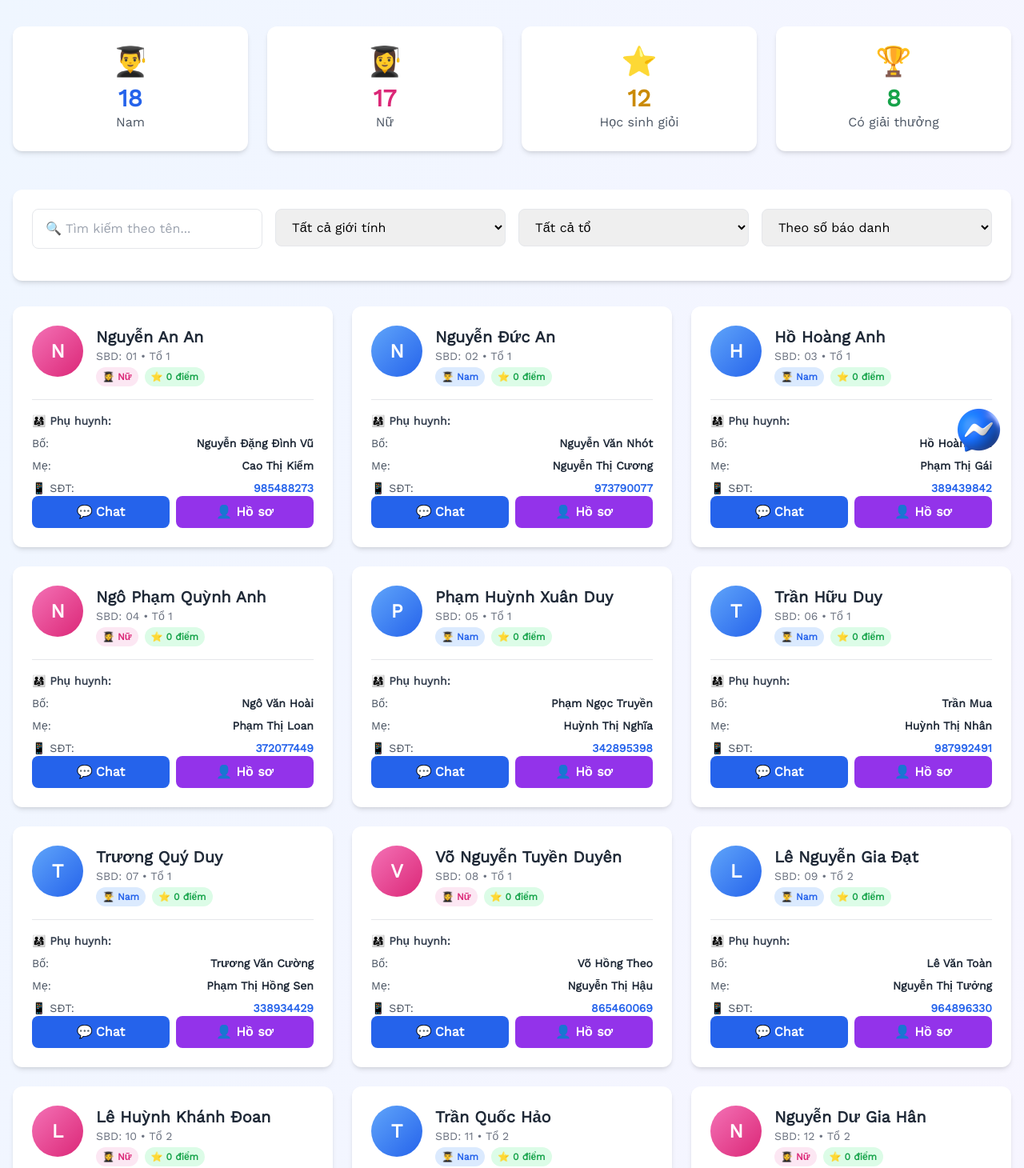
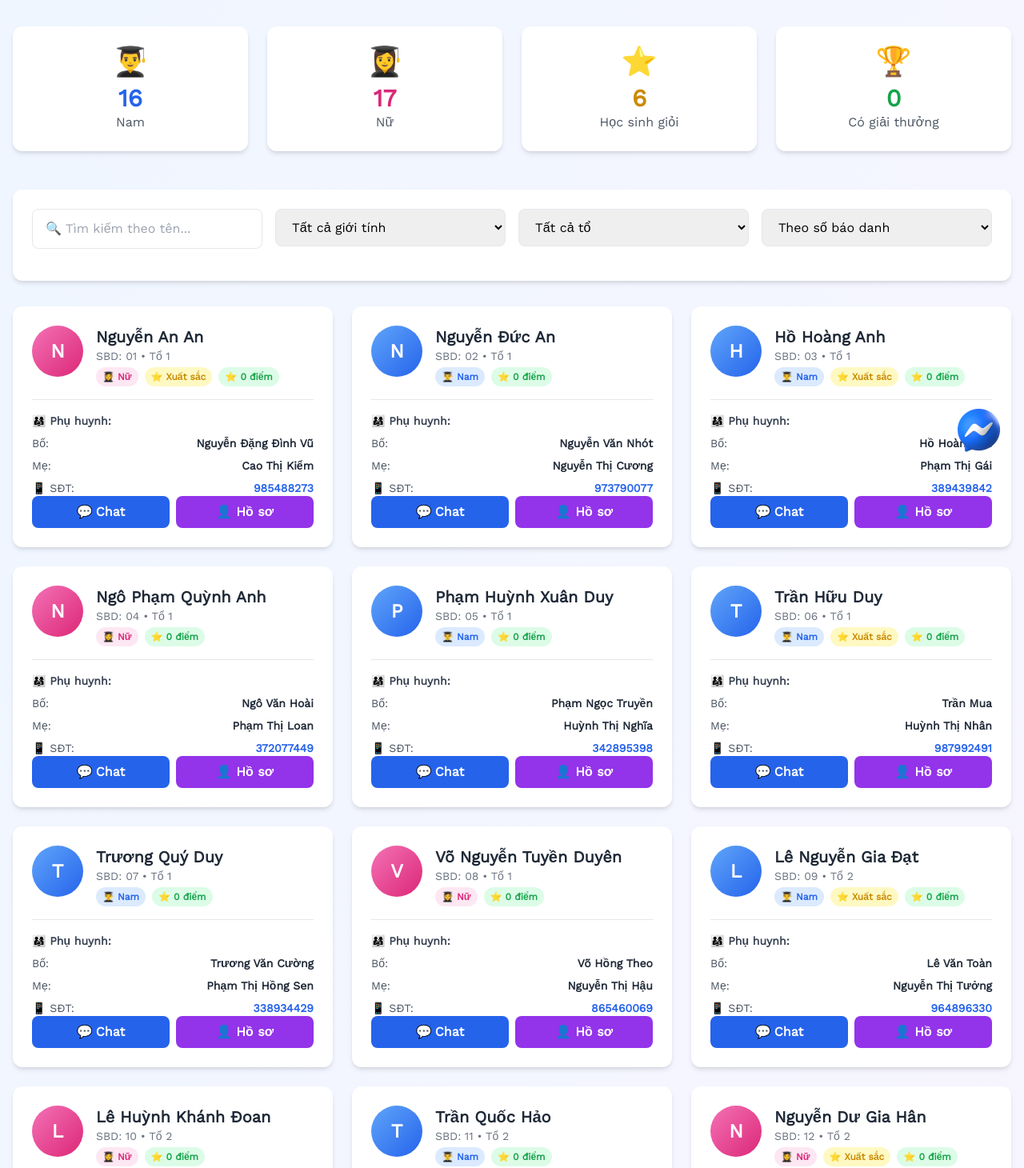
Before and after one commit to quynh-nta/lop-hoc-hanh-phuc, a Vue app: page /danh-sach in a window 1280 px wide. Shown: the part 207-1667 px from the top of the page at 80% size. Built offline with nearby package versions, Linux system fonts and the light colour scheme; a web font is replaced by a local one.

Commit message:
update students

```diff
--- a/src/data/chatContacts.json
+++ b/src/data/chatContacts.json
@@ -1,26 +1,170 @@
 {
   "admin001": [
-    { "id": 1, "name": "Nguyễn Minh An", "role": "Học sinh", "gender": "male", "userId": "student001" },
-    { "id": 2, "name": "Trần Bảo An", "role": "Học sinh", "gender": "male", "userId": "student002" },
-    { "id": 3, "name": "Nguyễn Văn A", "role": "Phụ huynh Minh An", "gender": "male", "userId": "parent001" },
-    { "id": 4, "name": "Trần Văn C", "role": "Phụ huynh Bảo An", "gender": "male", "userId": "parent002" }
+    {
+      "id": 1,
+      "name": "Nguyễn An An",
+      "role": "Học sinh",
+      "gender": "female",
+      "userId": "student001"
+    },
+    {
+      "id": 2,
+      "name": "Nguyễn Đặng Đình Vũ",
+      "role": "Phụ huynh An",
+      "gender": "male",
+      "userId": "parent001"
+    },
+    {
+      "id": 3,
+      "name": "Nguyễn Đức An",
+      "role": "Học sinh",
+      "gender": "male",
+      "userId": "student002"
+    },
+    {
+      "id": 4,
+      "name": "Nguyễn Văn Nhót",
+      "role": "Phụ huynh An",
+      "gender": "male",
+      "userId": "parent002"
+    },
+    {
+      "id": 5,
+      "name": "Hồ Hoàng Anh",
+      "role": "Học sinh",
+      "gender": "male",
+      "userId": "student003"
+    },
+    {
+      "id": 6,
+      "name": "Hồ Hoàn Sơn",
+      "role": "Phụ huynh Anh",
+      "gender": "male",
+      "userId": "parent003"
+    },
+    {
+      "id": 7,
+      "name": "Ngô Phạm Quỳnh Anh",
+      "role": "Học sinh",
+      "gender": "female",
+      "userId": "student004"
+    },
+    {
+      "id": 8,
+      "name": "Ngô Văn Hoài",
+      "role": "Phụ huynh Anh",
+      "gender": "male",
+      "userId": "parent004"
+    },
+    {
+      "id": 9,
+      "name": "Phạm Huỳnh Xuân Duy",
+      "role": "Học sinh",
+      "gender": "male",
+      "userId": "student005"
+    },
+    {
+      "id": 10,
+      "name": "Phạm Ngọc Truyền",
+      "role": "Phụ huynh Duy",
+      "gender": "male",
+      "userId": "parent005"
+    }
   ],
   "student001": [
-    { "id": 1, "name": "Cô Tuyền (GVCN)", "role": "Giáo viên chủ nhiệm", "gender": "female", "userId": "admin001" },
-    { "id": 2, "name": "Trần Bảo An", "role": "Học sinh", "gender": "male", "userId": "student002" },
-    { "id": 3, "name": "Nguyễn Văn A", "role": "Phụ huynh Minh An", "gender": "male", "userId": "parent001" }
+    {
+      "id": 1,
+      "name": "Cô Tuyền (GVCN)",
+      "role": "Giáo viên chủ nhiệm",
+      "gender": "female",
+      "userId": "admin001"
+    },
+    {
+      "id": 2,
+      "name": "Nguyễn Đặng Đình Vũ",
+      "role": "Phụ huynh An",
+      "gender": "male",
+      "userId": "parent001"
+    }
   ],
   "student002": [
-    { "id": 1, "name": "Cô Tuyền (GVCN)", "role": "Giáo viên chủ nhiệm", "gender": "female", "userId": "admin001" },
-    { "id": 2, "name": "Nguyễn Minh An", "role": "Học sinh", "gender": "male", "userId": "student001" },
-    { "id": 3, "name": "Trần Văn C", "role": "Phụ huynh Bảo An", "gender": "male", "userId": "parent002" }
+    {
+      "id": 1,
+      "name": "Cô Tuyền (GVCN)",
+      "role": "Giáo viên chủ nhiệm",
+      "gender": "female",
+      "userId": "admin001"
+    },
+    {
+      "id": 2,
+      "name": "Nguyễn Văn Nhót",
+      "role": "Phụ huynh An",
+      "gender": "male",
+      "userId": "parent002"
+    }
+  ],
+  "student003": [
+    {
+      "id": 1,
+      "name": "Cô Tuyền (GVCN)",
+      "role": "Giáo viên chủ nhiệm",
+      "gender": "female",
+      "userId": "admin001"
+    },
+    {
+      "id": 2,
+      "name": "Hồ Hoàn Sơn",
+      "role": "Phụ huynh Anh",
+      "gender": "male",
+      "userId": "parent003"
+    }
   ],
   "parent001": [
-    { "id": 1, "name": "Cô Tuyền (GVCN)", "role": "Giáo viên chủ nhiệm", "gender": "female", "userId": "admin001" },
-    { "id": 2, "name": "Nguyễn Minh An", "role": "Học sinh", "gender": "male", "userId": "student001" }
+    {
+      "id": 1,
+      "name": "Cô Tuyền (GVCN)",
+      "role": "Giáo viên chủ nhiệm",
+      "gender": "female",
+      "userId": "admin001"
+    },
+    {
+      "id": 2,
+      "name": "Nguyễn An An",
+      "role": "Học sinh",
+      "gender": "female",
+      "userId": "student001"
+    }
   ],
   "parent002": [
-    { "id": 1, "name": "Cô Tuyền (GVCN)", "role": "Giáo viên chủ nhiệm", "gender": "female", "userId": "admin001" },
-    { "id": 2, "name": "Trần Bảo An", "role": "Học sinh", "gender": "male", "userId": "student002" }
+    {
+      "id": 1,
+      "name": "Cô Tuyền (GVCN)",
+      "role": "Giáo viên chủ nhiệm",
+      "gender": "female",
+      "userId": "admin001"
+    },
+    {
+      "id": 2,
+      "name": "Nguyễn Đức An",
+      "role": "Học sinh",
+      "gender": "male",
+      "userId": "student002"
+    }
+  ],
+  "parent003": [
+    {
+      "id": 1,
+      "name": "Cô Tuyền (GVCN)",
+      "role": "Giáo viên chủ nhiệm",
+      "gender": "female",
+      "userId": "admin001"
+    },
+    {
+      "id": 2,
+      "name": "Hồ Hoàng Anh",
+      "role": "Học sinh",
+      "gender": "male",
+      "userId": "student003"
+    }
   ]
 }
--- a/src/data/shares.json
+++ b/src/data/shares.json
@@ -1,8 +1,8 @@
 [
   {
     "id": 1,
-    "name": "Nguyễn Minh An",
-    "initial": "M",
+    "name": "Nguyễn An An",
+    "initial": "A",
     "anonymous": false,
     "content": "Em rất vui khi được học trong lớp này. Thầy cô rất tốt và bạn bè thân thiện. Em cảm thấy mình được yêu thương và quan tâm mỗi ngày.",
     "category": "happy",
@@ -37,8 +37,8 @@
   },
   {
     "id": 4,
-    "name": "Trần Bảo An",
-    "initial": "B",
+    "name": "Nguyễn Dư Gia Hân",
+    "initial": "H",
     "anonymous": false,
     "content": "Em nghĩ rằng lớp học là ngôi nhà thứ hai của chúng em. Ở đây, em không chỉ học kiến thức mà còn học cách làm người, cách yêu thương và chia sẻ.",
     "category": "thoughts",
@@ -49,14 +49,14 @@
   },
   {
     "id": 5,
-    "name": "Phạm Thu Hà",
-    "initial": "H",
+    "name": "Hồ Quốc Kiệt",
+    "initial": "K",
     "anonymous": false,
-    "content": "Cảm ơn tất cả mọi người đã luôn ủng hộ em trong cuộc thi vẽ tranh. Em rất hạnh phúc khi giành được giải nhất!",
-    "category": "love",
+    "content": "Mỗi buổi sáng đến lớp, em đều cảm thấy vui vì được gặp các bạn. Chúng em cùng nhau học, cùng chơi và cùng lớn lên mỗi ngày.",
+    "category": "happy",
     "date": "1 tuần trước",
-    "likes": 45,
-    "comments": 12,
+    "likes": 21,
+    "comments": 4,
     "status": "approved"
   }
 ]
--- a/src/data/topStudents.json
+++ b/src/data/topStudents.json
@@ -5,27 +5,27 @@
       "topStudents": [
         {
           "id": 1,
-          "name": "Nguyễn Minh An",
+          "name": "Nguyễn An An",
           "number": "01",
           "points": 95,
           "achievement": "Xuất sắc trong học tập và giúp đỡ bạn bè",
-          "avatar": "👦"
+          "avatar": "👧"
         },
         {
-          "id": 2,
-          "name": "Trần Bảo An",
-          "number": "02",
+          "id": 12,
+          "name": "Nguyễn Dư Gia Hân",
+          "number": "12",
           "points": 92,
           "achievement": "Tích cực tham gia hoạt động lớp",
           "avatar": "👧"
         },
         {
-          "id": 5,
-          "name": "Võ Minh Châu",
-          "number": "05",
+          "id": 18,
+          "name": "Hồ Quốc Kiệt",
+          "number": "18",
           "points": 90,
           "achievement": "Luôn hoàn thành bài tập đúng hạn",
-          "avatar": "👧"
+          "avatar": "👦"
         }
       ]
     },
@@ -34,26 +34,26 @@
       "topStudents": [
         {
           "id": 3,
-          "name": "Lê Quỳnh Anh",
+          "name": "Hồ Hoàng Anh",
           "number": "03",
           "points": 94,
           "achievement": "Tiến bộ vượt bậc trong học tập",
-          "avatar": "👧"
+          "avatar": "👦"
         },
         {
-          "id": 7,
-          "name": "Đỗ Khánh Duy",
-          "number": "07",
+          "id": 6,
+          "name": "Trần Hữu Duy",
+          "number": "06",
           "points": 91,
           "achievement": "Giúp đỡ bạn trong giờ học nhóm",
           "avatar": "👦"
         },
         {
-          "id": 1,
-          "name": "Nguyễn Minh An",
-          "number": "01",
+          "id": 9,
+          "name": "Lê Nguyễn Gia Đạt",
+          "number": "09",
           "points": 89,
-          "achievement": "Luôn nhiệt tình trong mọi hoạt động",
+          "achievement": "Tích cực trong hoạt động ngoại khóa",
           "avatar": "👦"
         }
       ]
@@ -65,64 +65,87 @@
       "topStudents": [
         {
           "id": 1,
-          "name": "Nguyễn Minh An",
+          "name": "Nguyễn An An",
           "number": "01",
-          "points": 97,
-          "achievement": "Học sinh xuất sắc toàn diện - Đạt điểm 10 môn Toán và Văn",
-          "avatar": "👦",
-          "awards": ["🏆 Học sinh giỏi", "📚 Đọc nhiều nhất", "🤝 Bạn tốt"]
+          "points": 96,
+          "achievement": "Học sinh xuất sắc tháng 1",
+          "avatar": "👧"
         },
         {
-          "id": 2,
-          "name": "Trần Bảo An",
-          "number": "02",
-          "points": 95,
-          "achievement": "Tích cực tham gia hoạt động văn nghệ và thể thao",
-          "avatar": "👧",
-          "awards": ["🎨 Giải Nhất vẽ tranh", "⚽ Thể thao xuất sắc"]
+          "id": 12,
+          "name": "Nguyễn Dư Gia Hân",
+          "number": "12",
+          "points": 93,
+          "achievement": "Tiến bộ vượt bậc trong học tập",
+          "avatar": "👧"
         },
         {
-          "id": 5,
-          "name": "Võ Minh Châu",
-          "number": "05",
-          "points": 93,
-          "achievement": "Luôn chăm chỉ và có tinh thần trách nhiệm cao",
-          "avatar": "👧",
-          "awards": ["✍️ Viết đẹp", "🎯 Học tập chăm chỉ"]
+          "id": 18,
+          "name": "Hồ Quốc Kiệt",
+          "number": "18",
+          "points": 91,
+          "achievement": "Tích cực tham gia hoạt động lớp",
+          "avatar": "👦"
         }
       ]
     },
     {
-      "month": "Tháng 12/2025",
+      "month": "Tháng 12/2024",
       "topStudents": [
         {
           "id": 3,
-          "name": "Lê Quỳnh Anh",
+          "name": "Hồ Hoàng Anh",
           "number": "03",
-          "points": 96,
-          "achievement": "Tiến bộ vượt bậc và luôn giúp đỡ bạn bè",
-          "avatar": "👧",
-          "awards": ["⭐ Tiến bộ nhất", "💝 Tình bạn đẹp"]
+          "points": 94,
+          "achievement": "Luôn hoàn thành bài tập đúng hạn",
+          "avatar": "👦"
         },
         {
-          "id": 7,
-          "name": "Đỗ Khánh Duy",
-          "number": "07",
-          "points": 94,
-          "achievement": "Xuất sắc trong môn Khoa học và Công nghệ",
-          "avatar": "👦",
-          "awards": ["🔬 Khoa học giỏi", "💻 Công nghệ xuất sắc"]
+          "id": 10,
+          "name": "Lê Huỳnh Khánh Đoan",
+          "number": "10",
+          "points": 92,
+          "achievement": "Giúp đỡ bạn bè trong học tập",
+          "avatar": "👧"
         },
         {
-          "id": 1,
-          "name": "Nguyễn Minh An",
-          "number": "01",
-          "points": 92,
-          "achievement": "Luôn là tấm gương cho các bạn noi theo",
-          "avatar": "👦",
-          "awards": ["🌟 Gương sáng", "📖 Học giỏi"]
+          "id": 20,
+          "name": "Lê La Khánh Ly",
+          "number": "20",
+          "points": 90,
+          "achievement": "Tích cực trong hoạt động ngoại khóa",
+          "avatar": "👧"
         }
       ]
     }
+  ],
+  "semester": [
+    {
+      "id": 1,
+      "name": "Nguyễn An An",
+      "number": "01",
+      "avgScore": 9.5,
+      "conduct": "Tốt",
+      "achievement": "Học sinh xuất sắc học kỳ I",
+      "avatar": "👧"
+    },
+    {
+      "id": 12,
+      "name": "Nguyễn Dư Gia Hân",
+      "number": "12",
+      "avgScore": 9.2,
+      "conduct": "Tốt",
+      "achievement": "Học sinh giỏi học kỳ I",
+      "avatar": "👧"
+    },
+    {
+      "id": 18,
+      "name": "Hồ Quốc Kiệt",
+      "number": "18",
+      "avgScore": 9,
+      "conduct": "Tốt",
+      "achievement": "Học sinh giỏi học kỳ I",
+      "avatar": "👦"
+    }
   ]
 }
--- a/src/data/users.json
+++ b/src/data/users.json
@@ -10,40 +10,192 @@
   },
   {
     "id": "student001",
-    "username": "minhan",
-    "password": "minhan123",
+    "username": "nguyenanan",
+    "password": "nguyenanan123",
     "role": "student",
-    "name": "Nguyễn Minh An",
+    "name": "Nguyễn An An",
     "studentId": 1,
-    "email": "minhan@student.edu.vn"
+    "email": "nguyenanan@student.edu.vn"
   },
   {
     "id": "student002",
-    "username": "baoan",
-    "password": "baoan123",
+    "username": "nguyenducan",
+    "password": "nguyenducan123",
     "role": "student",
-    "name": "Trần Bảo An",
+    "name": "Nguyễn Đức An",
     "studentId": 2,
-    "email": "baoan@student.edu.vn"
+    "email": "nguyenducan@student.edu.vn"
+  },
+  {
+    "id": "student003",
+    "username": "hohoanganh",
+    "password": "hohoanganh123",
+    "role": "student",
+    "name": "Hồ Hoàng Anh",
+    "studentId": 3,
+    "email": "hohoanganh@student.edu.vn"
+  },
+  {
+    "id": "student004",
+    "username": "ngophamquynhanh",
+    "password": "ngophamquynhanh123",
+    "role": "student",
+    "name": "Ngô Phạm Quỳnh Anh",
+    "studentId": 4,
+    "email": "ngophamquynhanh@student.edu.vn"
+  },
+  {
+    "id": "student005",
+    "username": "phamhuynhxuanduy",
+    "password": "phamhuynhxuanduy123",
+    "role": "student",
+    "name": "Phạm Huỳnh Xuân Duy",
+    "studentId": 5,
+    "email": "phamhuynhxuanduy@student.edu.vn"
+  },
+  {
+    "id": "student006",
+    "username": "tranhuuduy",
+    "password": "tranhuuduy123",
+    "role": "student",
+    "name": "Trần Hữu Duy",
+    "studentId": 6,
+    "email": "tranhuuduy@student.edu.vn"
+  },
+  {
+    "id": "student007",
+    "username": "truongquyduy",
+    "password": "truongquyduy123",
+    "role": "student",
+    "name": "Trương Quý Duy",
+    "studentId": 7,
+    "email": "truongquyduy@student.edu.vn"
+  },
+  {
+    "id": "student008",
+    "username": "vonguyentuyenduyen",
+    "password": "vonguyentuyenduyen123",
+    "role": "student",
+    "name": "Võ Nguyễn Tuyền Duyên",
+    "studentId": 8,
+    "email": "vonguyentuyenduyen@student.edu.vn"
+  },
+  {
+    "id": "student009",
+    "username": "lenguyengiadat",
+    "password": "lenguyengiadat123",
+    "role": "student",
+    "name": "Lê Nguyễn Gia Đạt",
+    "studentId": 9,
+    "email": "lenguyengiadat@student.edu.vn"
+  },
+  {
+    "id": "student010",
+    "username": "lehuynhkhanhdoan",
+    "password": "lehuynhkhanhdoan123",
+    "role": "student",
+    "name": "Lê Huỳnh Khánh Đoan",
+    "studentId": 10,
+    "email": "lehuynhkhanhdoan@student.edu.vn"
   },
   {
     "id": "parent001",
-    "username": "phminhan",
+    "username": "ph985488273",
     "password": "parent123",
     "role": "parent",
-    "name": "Nguyễn Văn A",
+    "name": "Nguyễn Đặng Đình Vũ",
     "childId": 1,
-    "childName": "Nguyễn Minh An",
-    "phone": "0123456789"
+    "childName": "Nguyễn An An",
+    "phone": "985488273"
   },
   {
     "id": "parent002",
-    "username": "phbaoan",
+    "username": "ph973790077",
     "password": "parent123",
     "role": "parent",
-    "name": "Trần Văn C",
+    "name": "Nguyễn Văn Nhót",
     "childId": 2,
-    "childName": "Trần Bảo An",
-    "phone": "0987654321"
+    "childName": "Nguyễn Đức An",
+    "phone": "973790077"
+  },
+  {
+    "id": "parent003",
+    "username": "ph389439842",
+    "password": "parent123",
+    "role": "parent",
+    "name": "Hồ Hoàn Sơn",
+    "childId": 3,
+    "childName": "Hồ Hoàng Anh",
+    "phone": "389439842"
+  },
+  {
+    "id": "parent004",
+    "username": "ph372077449",
+    "password": "parent123",
+    "role": "parent",
+    "name": "Ngô Văn Hoài",
+    "childId": 4,
+    "childName": "Ngô Phạm Quỳnh Anh",
+    "phone": "372077449"
+  },
+  {
+    "id": "parent005",
+    "username": "ph342895398",
+    "password": "parent123",
+    "role": "parent",
+    "name": "Phạm Ngọc Truyền",
+    "childId": 5,
+    "childName": "Phạm Huỳnh Xuân Duy",
+    "phone": "342895398"
+  },
+  {
+    "id": "parent006",
+    "username": "ph987992491",
+    "password": "parent123",
+    "role": "parent",
+    "name": "Trần Mua",
+    "childId": 6,
+    "childName": "Trần Hữu Duy",
+    "phone": "987992491"
+  },
+  {
+    "id": "parent007",
+    "username": "ph338934429",
+    "password": "parent123",
+    "role": "parent",
+    "name": "Trương Văn Cường",
+    "childId": 7,
+    "childName": "Trương Quý Duy",
+    "phone": "338934429"
+  },
+  {
+    "id": "parent008",
+    "username": "ph865460069",
+    "password": "parent123",
+    "role": "parent",
+    "name": "Võ Hồng Theo",
+    "childId": 8,
+    "childName": "Võ Nguyễn Tuyền Duyên",
+    "phone": "865460069"
+  },
+  {
+    "id": "parent009",
+    "username": "ph964896330",
+    "password": "parent123",
+    "role": "parent",
+    "name": "Lê Văn Toàn",
+    "childId": 9,
+    "childName": "Lê Nguyễn Gia Đạt",
+    "phone": "964896330"
+  },
+  {
+    "id": "parent010",
+    "username": "ph979754445",
+    "password": "parent123",
+    "role": "parent",
+    "name": "Lê Lai",
+    "childId": 10,
+    "childName": "Lê Huỳnh Khánh Đoan",
+    "phone": "979754445"
   }
 ]
--- a/src/views/AboutPage.vue
+++ b/src/views/AboutPage.vue
@@ -61,7 +61,7 @@
               <span class="text-2xl mr-3">👥</span>
               <div>
                 <p class="font-semibold text-gray-800">Sĩ số:</p>
-                <p class="text-gray-700">33học sinh</p>
+                <p class="text-gray-700">33 học sinh</p>
               </div>
             </div>
             <div class="flex items-start">
--- a/src/views/LoginPage.vue
+++ b/src/views/LoginPage.vue
@@ -138,11 +138,11 @@
             </div>
             <div class="flex items-center justify-between bg-gray-50 p-2 rounded">
               <span>👨‍👩‍👧 Phụ huynh:</span>
-              <code class="bg-white px-2 py-1 rounded">phminhan / parent123</code>
+              <code class="bg-white px-2 py-1 rounded">ph985488273 / parent123</code>
             </div>
             <div class="flex items-center justify-between bg-gray-50 p-2 rounded">
               <span>👨‍🎓 Học sinh:</span>
-              <code class="bg-white px-2 py-1 rounded">minhan / minhan123</code>
+              <code class="bg-white px-2 py-1 rounded">nguyenanan / nguyenanan123</code>
             </div>
           </div>
         </div>
--- a/src/views/ParentsPage.vue
+++ b/src/views/ParentsPage.vue
@@ -31,8 +31,6 @@
         </button>
         </div>
       </div>
-
-
 
       <!-- Messages from Teacher -->
       <section id="messages" class="mb-12">
--- a/src/views/StudentsPage.vue
+++ b/src/views/StudentsPage.vue
@@ -15,22 +15,22 @@
       <div class="grid md:grid-cols-4 gap-6 mb-12">
         <div class="bg-white rounded-xl p-6 shadow-md text-center">
           <div class="text-4xl mb-2">👨‍🎓</div>
-          <p class="text-3xl font-bold text-blue-600">18</p>
+          <p class="text-3xl font-bold text-blue-600">{{ numberMale }}</p>
           <p class="text-gray-600">Nam</p>
         </div>
         <div class="bg-white rounded-xl p-6 shadow-md text-center">
           <div class="text-4xl mb-2">👩‍🎓</div>
-          <p class="text-3xl font-bold text-pink-600">17</p>
+          <p class="text-3xl font-bold text-pink-600">{{ numberFemale }}</p>
           <p class="text-gray-600">Nữ</p>
         </div>
         <div class="bg-white rounded-xl p-6 shadow-md text-center">
           <div class="text-4xl mb-2">⭐</div>
-          <p class="text-3xl font-bold text-yellow-600">12</p>
+          <p class="text-3xl font-bold text-yellow-600">{{ numberExcellent }}</p>
           <p class="text-gray-600">Học sinh giỏi</p>
         </div>
         <div class="bg-white rounded-xl p-6 shadow-md text-center">
           <div class="text-4xl mb-2">🏆</div>
-          <p class="text-3xl font-bold text-green-600">8</p>
+          <p class="text-3xl font-bold text-green-600">0</p>
           <p class="text-gray-600">Có giải thưởng</p>
         </div>
       </div>
@@ -157,10 +157,35 @@
             </div>
 
             <!-- Action Buttons -->
-            <div class="mt-auto flex flex-col space-y-2 mt-4">
+            <div class="mt-auto flex flex-col space-y-2 mt-4 relative">
+              <div
+                v-if="showChatPersons === student.id"
+                class="w-60 bg-white rounded-lg shadow-2xl z-50 absolute bottom-12 left-0"
+              >
+                <div class="bg-blue-600 text-white p-2 rounded-t-lg flex justify-between items-center">
+                  <h3 class="font-semibold">Chọn người chat</h3>
+                  <button @click="showChatPersons = null">
+                    ❌
+                  </button>
+                </div>
+                <div class="divide-y">
+                  <button
+                    @click="startChat(student)"
+                    class="p-2"
+                  >
+                    Chat với học sinh
+                  </button>
+                  <button
+                    @click="startChatParent(student.parent)"
+                    class="w-full p-2 text-left"
+                  >
+                    Chat với phụ huynh
+                  </button>
+                </div>
+              </div>
               <div class="flex space-x-2">
                 <button
-                  @click="startChat(student)"
+                  @click="showChatPersons = showChatPersons === student.id ? null : student.id"
                   class="flex-1 bg-blue-600 hover:bg-blue-700 text-white py-2 rounded-lg font-semibold transition-colors flex items-center justify-center space-x-1"
                 >
                   <span>💬</span>
@@ -196,7 +221,7 @@
     <!-- Chat Modal -->
     <ChatComponent
       v-if="showChat"
-      :recipient="selectedStudent"
+      :recipient="selectedChatPerson"
       @close="showChat = false"
     />
 
@@ -362,6 +387,8 @@ const showProfile = ref(false)
 const showPointsModal = ref(false)
 const selectedStudent = ref(null)
 const weeklyPointsInput = ref(0)
+const showChatPersons = ref(null)
+const selectedChatPerson = ref(null)
 
 // Load students from localStorage first, fallback to JSON file
 const loadStudents = () => {
@@ -377,6 +404,9 @@ const loadStudents = () => {
 }
 
 const students = ref(loadStudents())
+const numberMale = computed(() => students.value.filter(s => s.gender === 'male').length)
+const numberFemale = computed(() => students.value.filter(s => s.gender === 'female').length)
+const numberExcellent = computed(() => students.value.filter(s => s.isExcellent).length)
 
 const filteredStudents = computed(() => {
   let result = students.value
@@ -427,9 +457,19 @@ const canSetPoints = computed(() => {
   return false
 })
 
-const startChat = (student) => {
-  selectedStudent.value = student
+const startChat = (person) => {
+  selectedChatPerson.value = person
   showChat.value = true
+  showChatPersons.value = null
+}
+
+const startChatParent = (person) => {
+  selectedChatPerson.value = {
+    name: person.father,
+    gender: 'male' // default
+  }
+  showChat.value = true
+  showChatPersons.value = null
 }
 
 const viewProfile = (student) => {
```
Also changed, not shown: src/data/students.json (+6 -6 lines).
